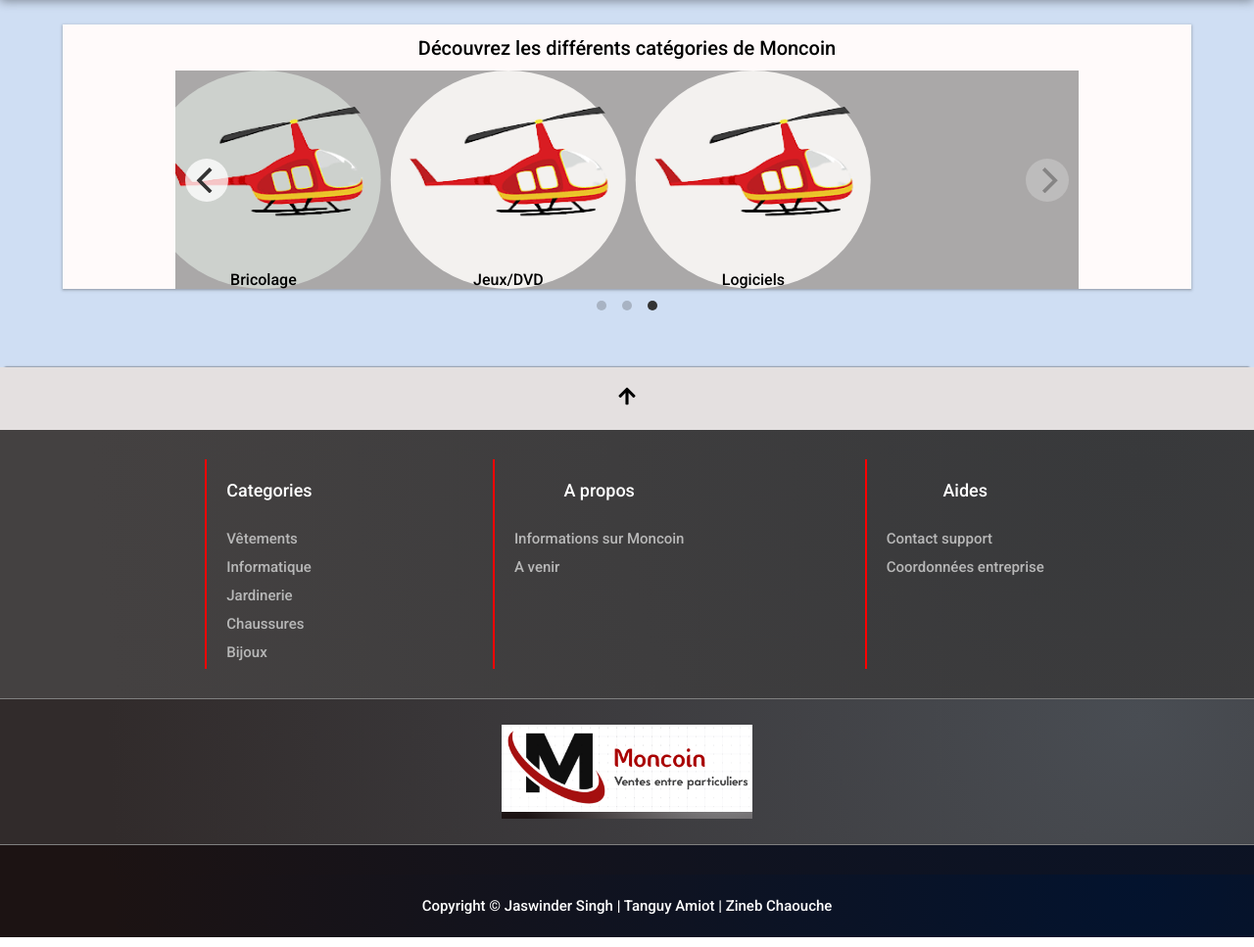
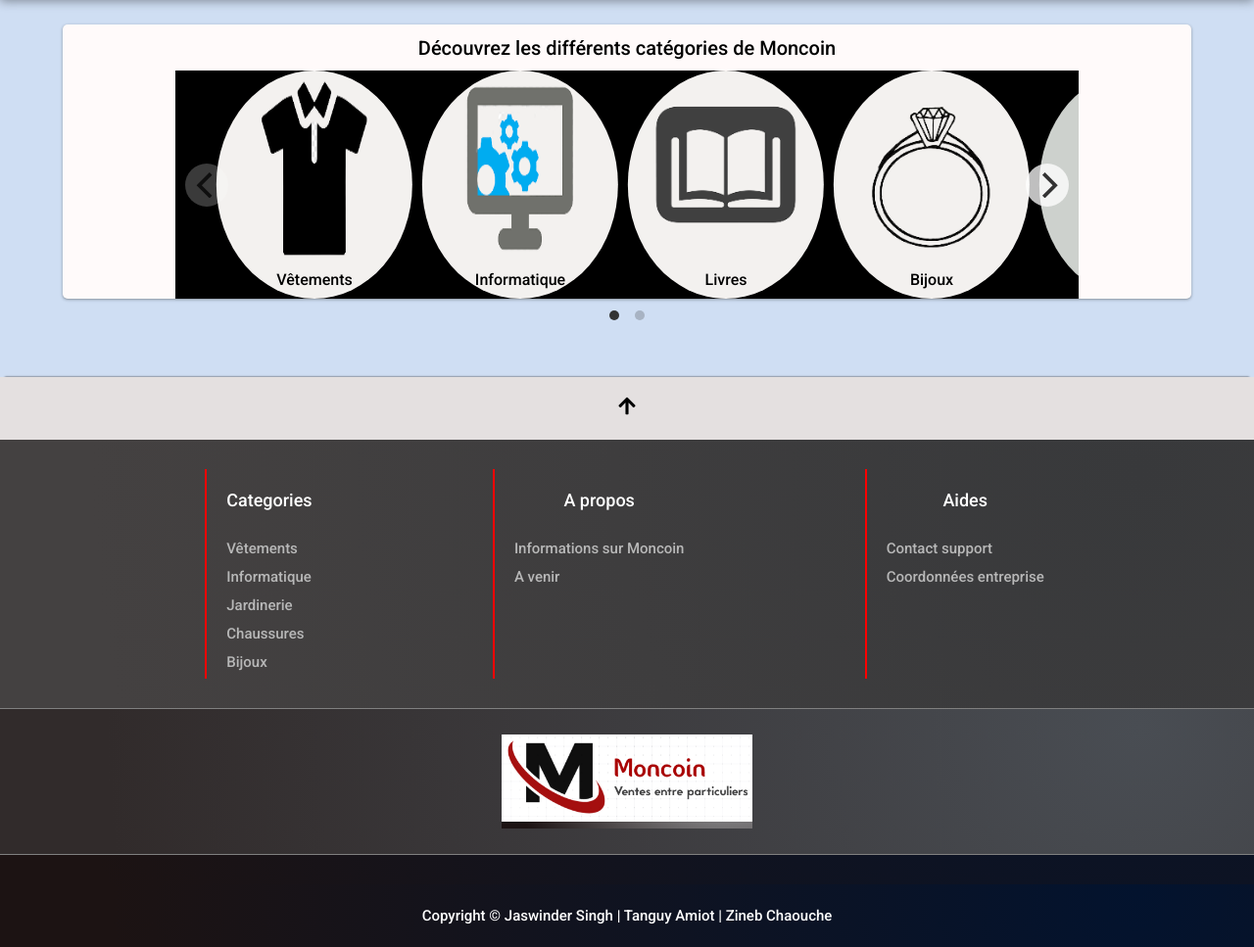
Before and after one commit to Jaswinder93/Moncoin, a PHP site: page / in a window 1280 px wide. Shown: the part 110-1077 px from the top of the page at 98% size. Run offline with PHP 8.4, Linux system fonts and the light colour scheme.

Commit message:
ajout d'images

```diff
--- a/vue/visiteur/accueil.tpl
+++ b/vue/visiteur/accueil.tpl
@@ -14,44 +14,32 @@
     </div>
     <div class="carousel-cell">
         <a>
-            <img class="w3-images" src="../vue/visiteur/img/helicoptere.png">
+            <img class="w3-images" src="../vue/visiteur/img/pc.png">
 
         </a>
             <p>Informatique</p>
     </div>
     <div class="carousel-cell">
         <a>
-            <img class="w3-images" src="../vue/visiteur/img/helicoptere.png">
+            <img class="w3-images" src="../vue/visiteur/img/book.png">
         </a>
         <p>Livres</p>
     </div>
     <div class="carousel-cell">
         <a>
-            <img class="w3-images" src="../vue/visiteur/img/helicoptere.png">
+            <img class="w3-images" src="../vue/visiteur/img/bijou.png">
         </a>
         <p>Bijoux</p>
     </div>
     <div class="carousel-cell">
         <a>
-            <img class="w3-images" src="../vue/visiteur/img/helicoptere.png">
-        </a>
-        <p>Jardin</p>
-    </div>
-    <div class="carousel-cell">
-        <a>
-            <img class="w3-images" src="../vue/visiteur/img/helicoptere.png">
-        </a>
-        <p>Bricolage</p>
-    </div>
-    <div class="carousel-cell">
-        <a>
-            <img class="w3-images" src="../vue/visiteur/img/helicoptere.png">
+            <img class="w3-images" src="../vue/visiteur/img/jeu.png">
         </a>
         <p>Jeux/DVD</p>
     </div>
     <div class="carousel-cell">
         <a>
-            <img class="w3-images" src="../vue/visiteur/img/helicoptere.png">
+            <img class="w3-images" src="../vue/visiteur/img/logiciel.png">
         </a>
 
         <p>Logiciels</p>
--- a/vue/visiteur/style/accueil.css
+++ b/vue/visiteur/style/accueil.css
@@ -1,4 +1,5 @@
 .carousel-cell p {
+    margin-bottom: 5%;
     text-align: center;
 }
 
@@ -7,7 +8,7 @@
 }
 
 .carousel {
-    background: rgb(170, 168, 168);
+    background: rgb(0, 0, 0);
     width: 80%;
     margin-left: 10%;
     margin-bottom: 5%;
@@ -33,6 +34,7 @@
 #contentCategory {
     margin-top: 2%;
     box-shadow: rgba(60, 64, 67, 0.3) 0px 1px 2px 0px, rgba(60, 64, 67, 0.15) 0px 1px 3px 1px;
+    border-radius: 5px;
     width: 90%;
     margin-left: 5%;
     background-color: rgb(255, 250, 250);
@@ -46,7 +48,8 @@
 }
 
 .w3-images {
-    width: 240px;
+    padding: 5px;
+    width: 200px;
     height: 200px;
     border-radius: 50%;
     /* Halve the circle */
```
Also changed, not shown: vue/visiteur/img/bijou.png (added), vue/visiteur/img/book.png (added), vue/visiteur/img/jeu.png (added), vue/visiteur/img/logiciel.png (added), vue/visiteur/img/pc.png (added).
